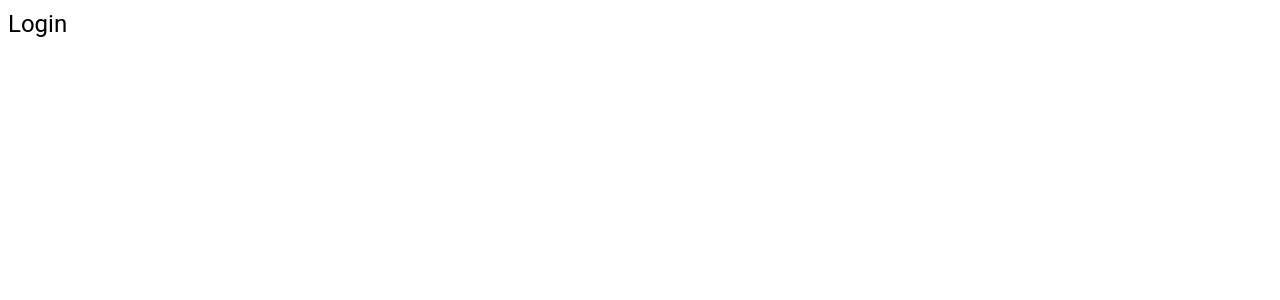
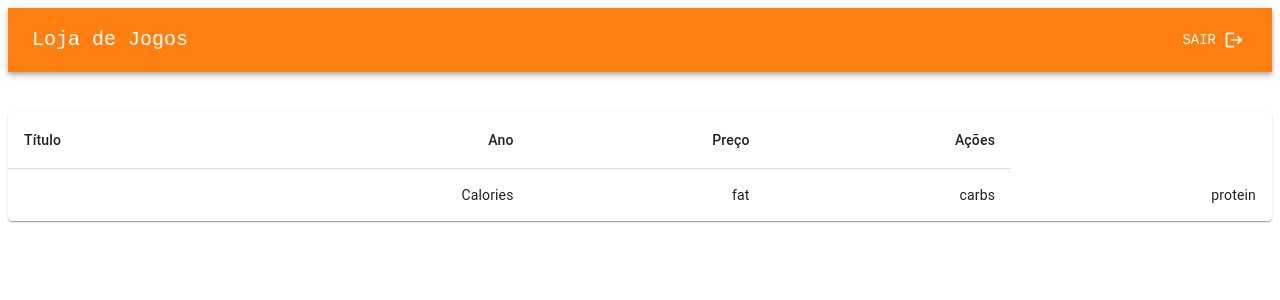
Before and after one commit to HelenA-Freitas/meus_aprendizados_nodejs, a React (Create React App) app in the folder estudo-react-puro/my-app/: page /jogos in a window 1280 px wide. Shown: the top 300 px of the page. Built offline with nearby package versions, Linux system fonts and the light colour scheme.

Commit message:
main header ok

```diff
--- /dev/null
+++ b/estudo-react-puro/my-app/src/features/listgames/headermain/Header.tsx
@@ -0,0 +1,23 @@
+import { ThemeProvider } from "@emotion/react";
+import { Box, AppBar, Toolbar, Typography, Button } from "@mui/material";
+import { theme } from "../../login/stylelogin";
+import Logout from "./Logout";
+
+
+export default function HeaderMain(){
+    return(
+        <ThemeProvider theme={theme}>
+        <Box
+        sx={{ flexGrow: 2}}>
+            <AppBar position="static">
+                <Toolbar sx={{color:'white'}}>
+                    <Typography variant="h6" component="div" sx={{ flexGrow: 5}}>
+                        Loja de Jogos
+                    </Typography>
+                    <Logout/>
+                </Toolbar>
+            </AppBar>
+        </Box>
+      </ThemeProvider>
+    )
+}
--- /dev/null
+++ b/estudo-react-puro/my-app/src/features/listgames/headermain/Logout.tsx
@@ -0,0 +1,10 @@
+import LogoutIcon from '@mui/icons-material/Logout';
+import { Button } from "@mui/material";
+
+export default function Logout(){
+    return(
+        <Button color="inherit" endIcon={<LogoutIcon/>}>
+            Sair
+        </Button>
+    )
+}
--- a/estudo-react-puro/my-app/src/features/listgames/main.tsx
+++ b/estudo-react-puro/my-app/src/features/listgames/main.tsx
@@ -1,11 +1,39 @@
-import { Typography } from "@mui/material";
+import { Paper, Table, TableBody, TableCell, TableContainer, TableHead, TableRow, Typography } from "@mui/material";
+import HeaderMain from "./headermain/Header";
 
 
 export default function Main(){
   return(
-    <Typography component="h1" variant="h5">
-              Login
-    </Typography>
+    <>
+      <HeaderMain />
+      <TableContainer component={Paper} sx={{mt: 5}}>
+      <Table sx={{ minWidth: 650 }} aria-label="simple table">
+        <TableHead>
+          <TableRow>
+            <TableCell>Título</TableCell>
+            <TableCell align="right">Ano</TableCell>
+            <TableCell align="right">Preço</TableCell>
+            <TableCell align="right">Ações</TableCell>
+
+          </TableRow>
+        </TableHead>
+        <TableBody>
+            <TableRow
+              // key={row.name}
+              sx={{ '&:last-child td, &:last-child th': { border: 0 } }}
+            >
+              <TableCell component="th" scope="row">
+                {/* {row.name} */}
+              </TableCell>
+              <TableCell align="right">Calories</TableCell>
+              <TableCell align="right">fat</TableCell>
+              <TableCell align="right">carbs</TableCell>
+              <TableCell align="right">protein</TableCell>
+            </TableRow>
+        </TableBody>
+      </Table>
+    </TableContainer>
+    </>
   )
 
 }
--- a/estudo-react-puro/my-app/src/features/login/headerlogin/Header.tsx
+++ b/estudo-react-puro/my-app/src/features/login/headerlogin/Header.tsx
@@ -3,7 +3,7 @@ import { ThemeProvider } from "@mui/system";
 import CreateAccount from "./CreateAccount";
 import { theme } from "../stylelogin";
 
-export default function Header(){
+export default function HeaderLogin(){
     return(
         <ThemeProvider theme={theme}>
             <Box
--- a/estudo-react-puro/my-app/src/features/login/login.tsx
+++ b/estudo-react-puro/my-app/src/features/login/login.tsx
@@ -1,10 +1,10 @@
 import FormLogin from './formlogin/FormLogin';
-import Header from './headerlogin/Header';
+import HeaderLogin from './headerlogin/Header';
 
 export default function LoginPage() {
     return (
       <>
-        <Header />
+        <HeaderLogin />
         <FormLogin />
       </>
     );
```
